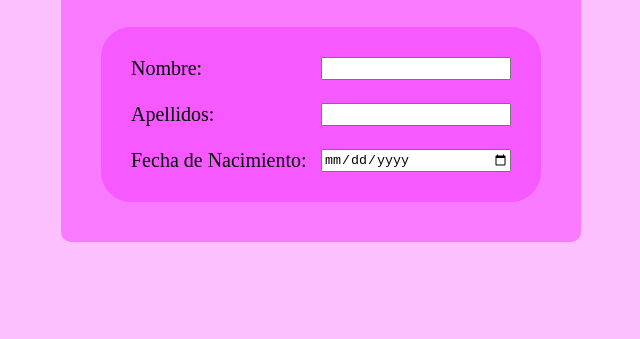
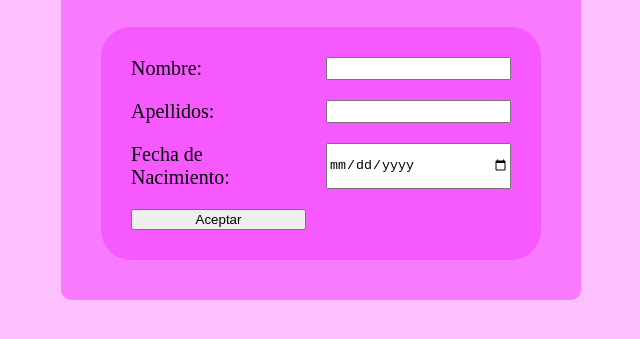
Before and after one commit to mtaibo/birth-calculator, a plain HTML site: page index.html in a window 1280 px wide. Shown: the part 147-486 px from the top of the page, without its empty margins (319-959 px from the left). Drawn offline with Linux system fonts and the light colour scheme; a web font is replaced by a local one.

Commit message:
Add html code for the butotn and remove the <br> tags of html

```diff
--- a/index.html
+++ b/index.html
@@ -31,12 +31,11 @@
             <form>
                 <label>Nombre:</label>
                 <input type="text">
-                <br>
                 <label>Apellidos:</label>
                 <input type="text">
-                <br>
                 <label>Fecha de Nacimiento:</label>
                 <input type="date">
+                <button>Aceptar</button>
             </form>
         </div>
         <div class="output-box"></div>
--- a/style.css
+++ b/style.css
@@ -26,6 +26,7 @@ body {
     border-radius: 30px;
     display: grid;
     grid-template-columns: 1fr 1fr;
+    grid-gap: 20px;
 }
 
 .input-box form label {
```
